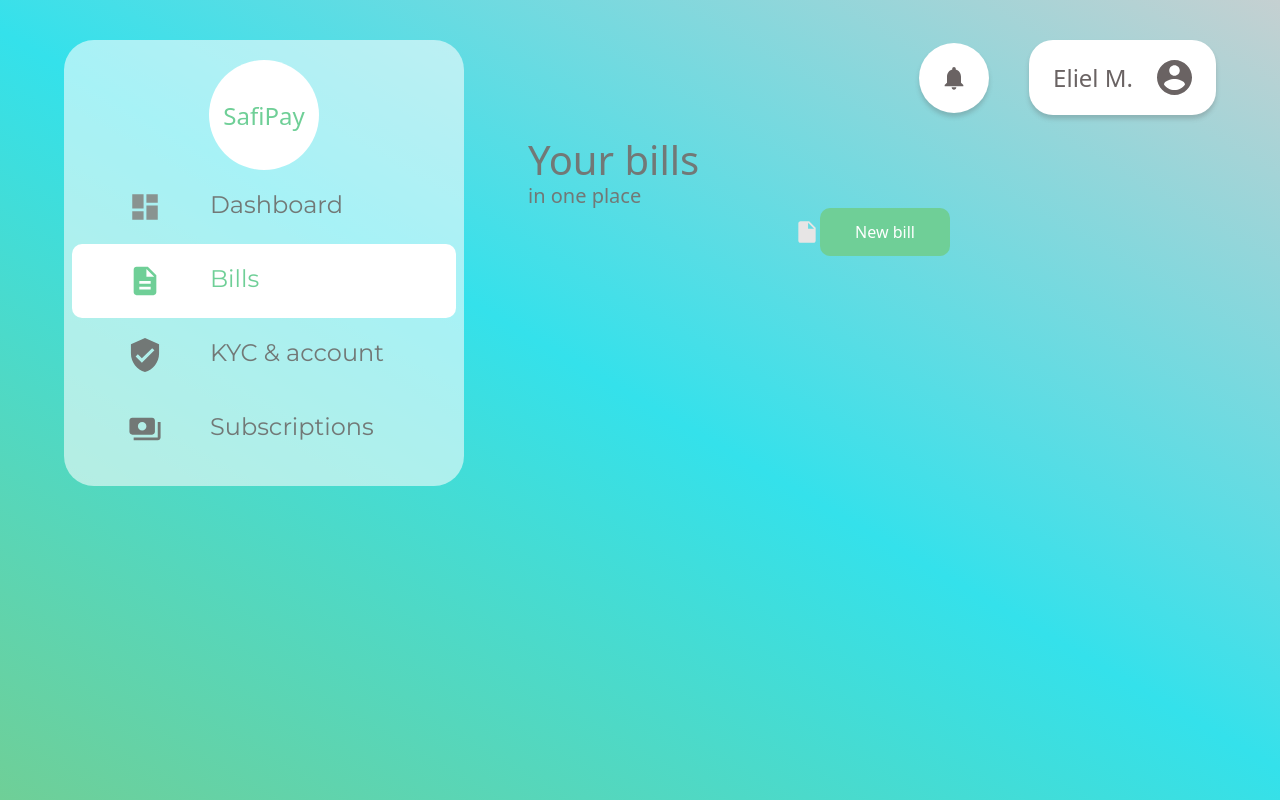
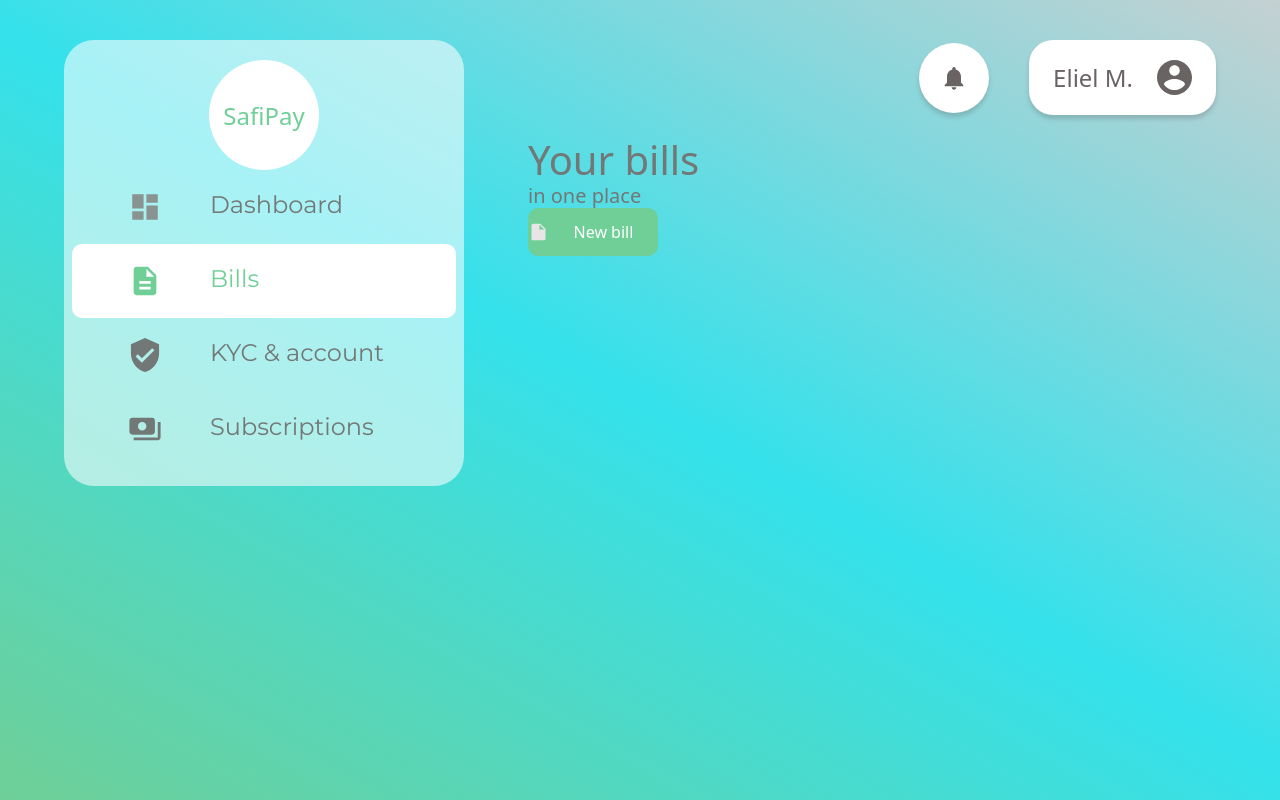
Before and after one commit to Foil-Engineering/safipay, a Next.js app: page / in a window 1280 px wide. Built offline with nearby package versions, Linux system fonts and the light colour scheme.

Commit message:
add the signup screen, and the bills tab

```diff
--- a/styles/global/_button.scss
+++ b/styles/global/_button.scss
@@ -1,18 +1,16 @@
 .btn {
+  border-radius: 10px;
   p {
     text-align: center;
     padding: 12px;
     width: 100%;
-    border-radius: 10px;
     color: var(--white);
     font-weight: 400;
   }
 }
 
 .btn.primary.filled-btn {
-  p {
-    background-color: var(--primary-color);
-  }
+  background-color: var(--primary-color);
 }
 
 .btn.full {
@@ -20,7 +18,5 @@
 }
 
 .btn.w130 {
-  p {
-    width: 130px;
-  }
+  width: 130px;
 }
```
